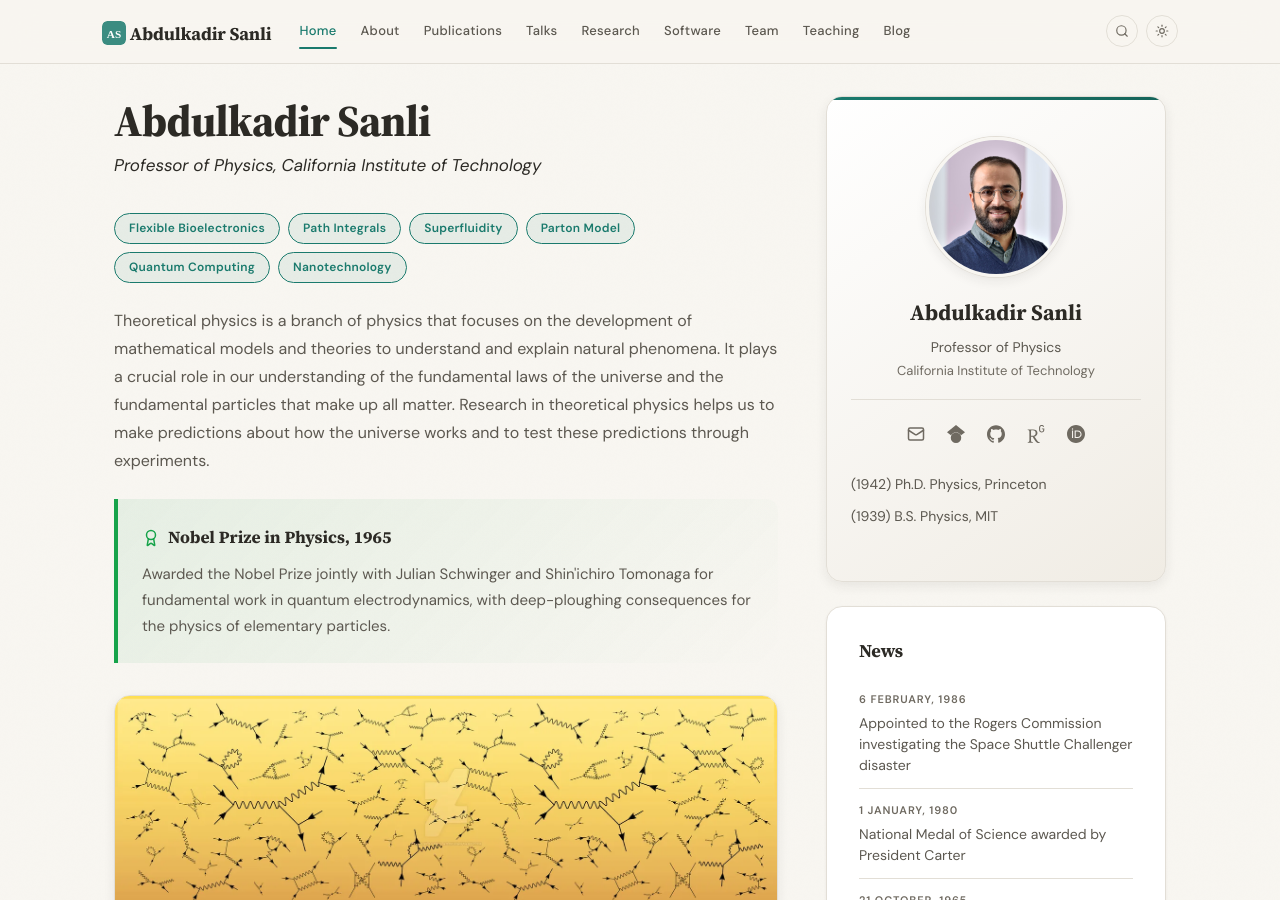
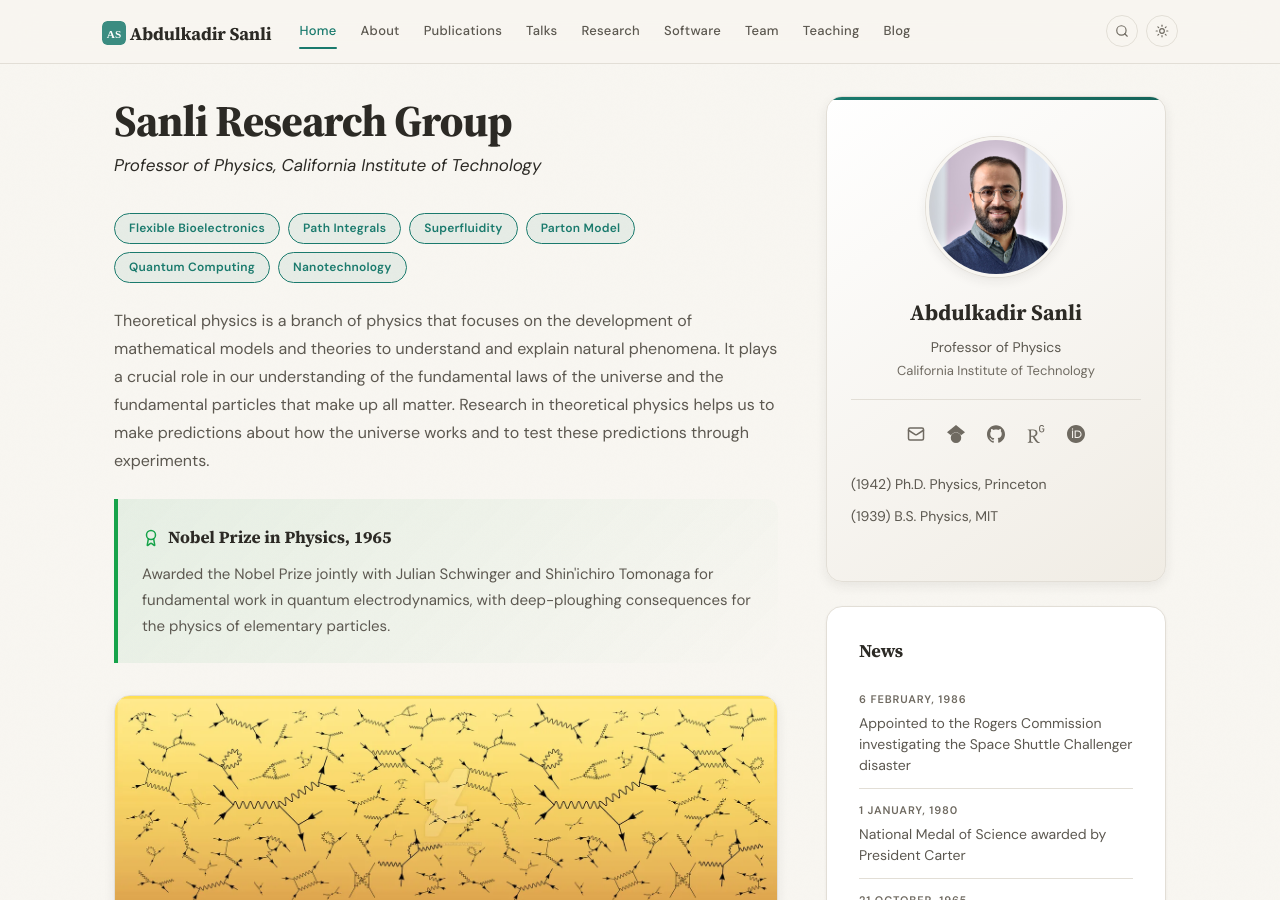
Before and after one commit to prfdrsnl/sanliresearch.github.io, a Jekyll site: the page built from _pages/home.md, in a window 1280 px wide and 900 px high. Built offline with Jekyll 4.4.1, drawn with Linux system fonts in a browser that asks for light colours.

Commit message:
Update home.md

```diff
--- a/_pages/home.md
+++ b/_pages/home.md
@@ -4,7 +4,7 @@ layout: homelay
 permalink: /
 ---
 
-<h1 class="home-hero">{{ site.name }}</h1>
+<h1 class="home-hero">Sanli Research Group</h1>
 <p class="home-hero-sub">{{ site.title }}, {{ site.institution }}</p>
 
 <div class="chip-container" markdown="0">
```
